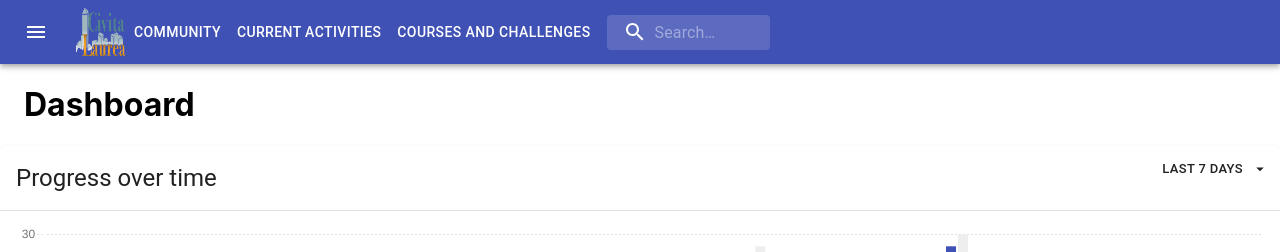
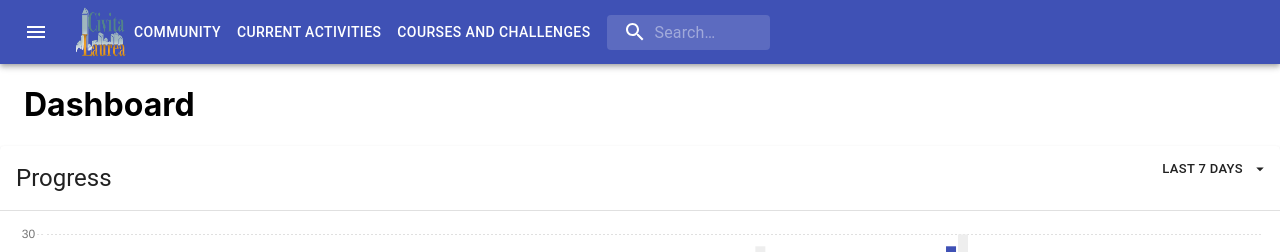
Before and after one commit to civita-laurea/ASU-Game, a React (Create React App) app in the folder Frontend/: page / in a window 1280 px wide. Shown: the top 252 px of the page. Built offline with nearby package versions, Linux system fonts and the light colour scheme.

Commit message:
US115 Adding dashboard component

```diff
--- a/Frontend/src/App.js
+++ b/Frontend/src/App.js
@@ -6,7 +6,6 @@ import TitlebarGridList from './components/Cards'
 import MyButton from './components/Footer'
 import TitlebarGridListChallenges from './components/Challenges'
 import AddIcon from '@material-ui/icons/Add';
-import ThumbUpIcon from '@material-ui/icons/ThumbUp';
 import IconButton from '@material-ui/core/IconButton';
 import { makeStyles } from '@material-ui/core/styles';
 import Toolbar from '@material-ui/core/Toolbar';
--- a/Frontend/src/components/Dashboard.js
+++ b/Frontend/src/components/Dashboard.js
@@ -112,7 +112,7 @@ const Sales = ({ className, ...rest }) => {
             Last 7 days
           </Button>
         )}
-        title="Progress over time"
+        title="Progress"
       />
       <Divider />
       <CardContent>
```
Also changed, not shown: 1 other file (tests, documents, lock files or other folders).
